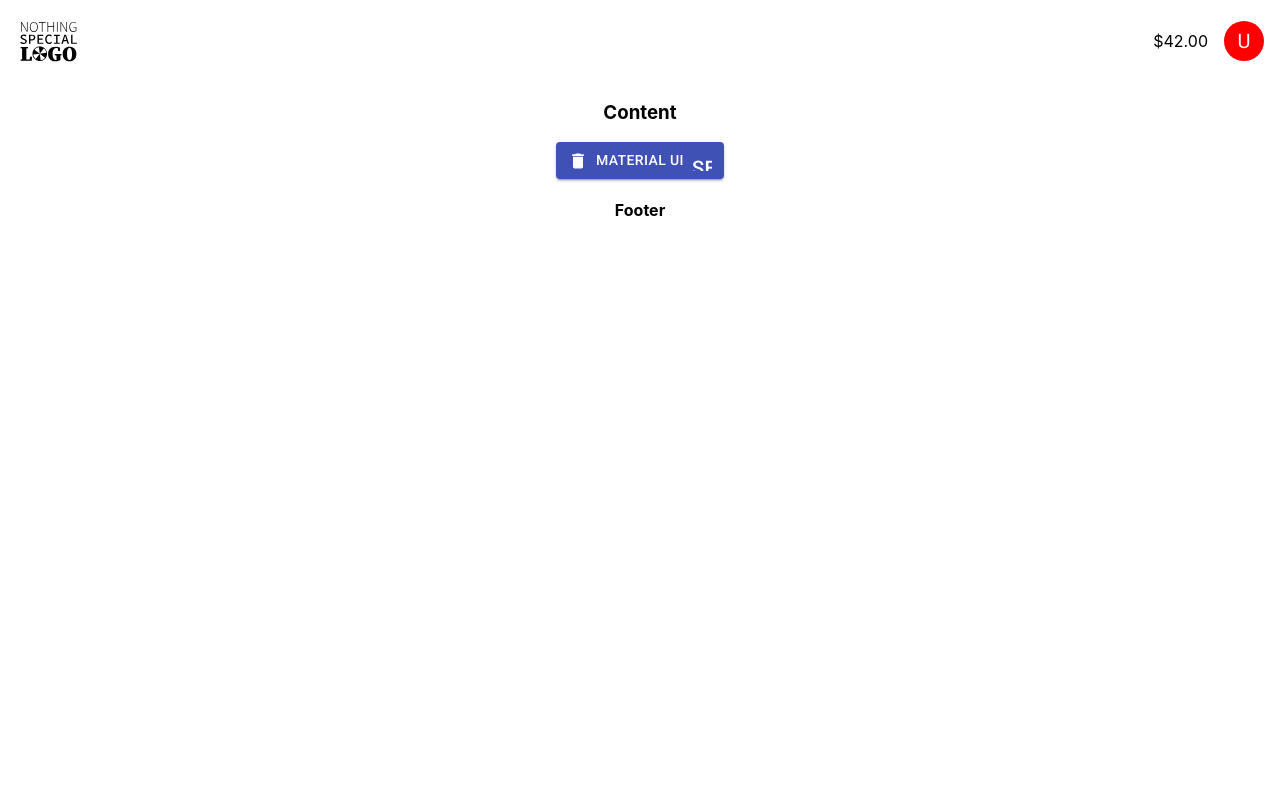
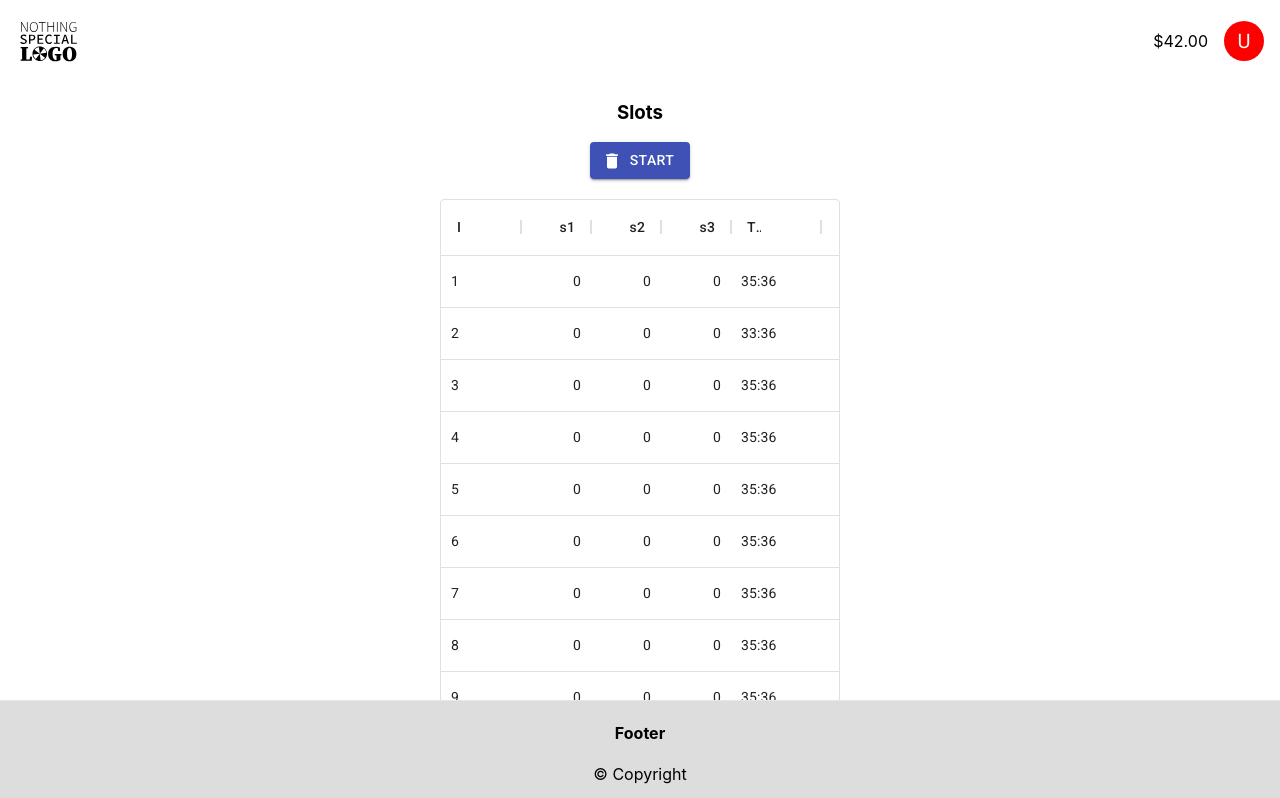
Before and after one commit to Wyrax/test-assessment-react-paktolus, a React (Create React App) app: page / in a window 1280 px wide. Shown: the top 798 px of the page. Built offline with nearby package versions, Linux system fonts and the light colour scheme.

Commit message:
Basic Layout

```diff
--- a/package.json
+++ b/package.json
@@ -4,6 +4,7 @@
   "private": true,
   "dependencies": {
     "@material-ui/core": "^4.11.3",
+    "@material-ui/data-grid": "^4.0.0-alpha.23",
     "@material-ui/icons": "^4.11.2",
     "@testing-library/jest-dom": "^5.11.10",
     "@testing-library/react": "^11.2.5",
--- a/src/Content.js
+++ b/src/Content.js
@@ -1,16 +1,10 @@
 import React, { Component } from 'react';
+import DataTable from './DataTable';
+// import { DataGrid } from '@material-ui/data-grid';
 import { makeStyles } from '@material-ui/core/styles';
 import Button from '@material-ui/core/Button';
 import Icon from '@material-ui/core/Icon';
 import DeleteIcon from '@material-ui/icons/Delete';
-
-// const useStyles = makeStyles((theme) => ({
-//   root: {
-//     '& > *': {
-//       margin: theme.spacing(1),
-//     },
-//   },
-// }));
 
 function Content() {
 
@@ -19,8 +13,9 @@ function Content() {
   return (
     <div>
     {/* <div className={classes.root}> */}
-      <h3>Content</h3>
-      <Button variant="contained" color="primary" startIcon={<DeleteIcon />} endIcon={<Icon>send</Icon>}>Material UI</Button>
+      <h3>Slots</h3>
+      <Button variant="contained" color="primary" startIcon={<DeleteIcon />} style={{ marginBottom: '20px' }}>Start</Button>
+      <DataTable></DataTable>
     </div>
   );
 
--- /dev/null
+++ b/src/DataTable.js
@@ -0,0 +1,73 @@
+import * as React from 'react';
+import { DataGrid } from '@material-ui/data-grid';
+import Box from '@material-ui/core/Box';
+
+const columns = [
+  { field: 'id', headerName: 'ID', width: 80 },
+  {
+    field: 'slot1',
+    headerName: 's1',
+    sortable: false,
+    type: 'number',
+    width: 70
+  },
+  {
+    field: 'slot2',
+    headerName: 's2',
+    sortable: false,
+    type: 'number',
+    width: 70
+  },
+  {
+    field: 'slot3',
+    headerName: 's3',
+    sortable: false,
+    type: 'number',
+    width: 70
+  },
+  {
+    field: 'time',
+    headerName: 'Time',
+    width: 90
+  }
+];
+
+const rows = [
+   { id: 1, slot1: 0, slot2: 0, slot3: 0, time: '35:36' },
+   { id: 2, slot1: 0, slot2: 0, slot3: 0, time: '33:36' },
+   { id: 3, slot1: 0, slot2: 0, slot3: 0, time: '35:36' },
+   { id: 4, slot1: 0, slot2: 0, slot3: 0, time: '35:36' },
+   { id: 5, slot1: 0, slot2: 0, slot3: 0, time: '35:36' },
+   { id: 6, slot1: 0, slot2: 0, slot3: 0, time: '35:36' },
+   { id: 7, slot1: 0, slot2: 0, slot3: 0, time: '35:36' },
+   { id: 8, slot1: 0, slot2: 0, slot3: 0, time: '35:36' },
+   { id: 9, slot1: 0, slot2: 0, slot3: 0, time: '35:36' },
+  { id: 10, slot1: 0, slot2: 0, slot3: 0, time: '35:36' },
+  { id: 11, slot1: 0, slot2: 0, slot3: 0, time: '35:36' },
+  { id: 12, slot1: 0, slot2: 0, slot3: 0, time: '35:36' },
+  { id: 13, slot1: 0, slot2: 0, slot3: 0, time: '35:36' },
+  { id: 14, slot1: 0, slot2: 0, slot3: 0, time: '35:36' },
+  { id: 15, slot1: 0, slot2: 0, slot3: 0, time: '35:36' },
+  { id: 16, slot1: 0, slot2: 0, slot3: 0, time: '35:36' },
+  { id: 17, slot1: 0, slot2: 0, slot3: 0, time: '35:36' },
+  { id: 18, slot1: 0, slot2: 0, slot3: 0, time: '35:36' },
+  { id: 19, slot1: 0, slot2: 0, slot3: 0, time: '35:36' },
+  { id: 20, slot1: 0, slot2: 0, slot3: 0, time: '35:36' },
+
+];
+
+export default function DataTable() {
+  return(
+    <Box
+      display="flex"
+      justifyContent="center"
+      // alignItems="center"
+      // height="auto"
+    >
+      <div style={{ width: '100%', maxWidth: '400px' }}>
+        <DataGrid rows={rows} columns={columns} autoHeight={true} pageSize={100}/>
+      </div>
+
+    </Box>
+  );
+}
--- a/src/Footer.js
+++ b/src/Footer.js
@@ -1,13 +1,36 @@
 import React, { Component } from 'react';
 
-function Footer() {
+const footerStyle = {
+  backgroundColor: "#ddd",
+  // fontSize: "20px",
+  // color: "white",
+  borderTop: "1px solid #E7E7E7",
+  textAlign: "center",
+  // padding: "20px",
+  position: "fixed",
+  left: "0",
+  bottom: "0",
+  // height: "60px",
+  width: "100%"
+};
 
+const phantomStyle = {
+  display: "block",
+  padding: "20px",
+  height: "60px",
+  // width: "100%"
+};
+
+function Footer({ children }) {
   return (
     <div>
+      <div style={phantomStyle} />
+      <div style={footerStyle}>
       <h4>Footer</h4>
+        <p>© Copyright</p>
+      </div>
     </div>
   );
-
 }
 
 export default Footer;
--- a/src/Header.js
+++ b/src/Header.js
@@ -6,10 +6,10 @@ import Box from '@material-ui/core/Box';
 function Header() { // Avatar must be replaced by module login/avatar
 
   return (
-    <div style={{ width: '100%', alignItems: 'center' }}>
+    <div style={{ width: '100%' }}>
       <Box display="flex" textAlign="left" p={1} bgcolor="background.paper">
         <Box display="flex" p={1} flexGrow={1} style={{ alignItems: 'center' }}>
-          <img src={logo} style={{ height: '50px'}}></img>
+          <img src={logo} alt="logo" style={{ height: '50px'}}></img>
         </Box>
         <Box display="flex" p={1} style={{ alignItems: 'center' }}>
           $42.00
--- /dev/null
+++ b/src/Table.js
@@ -0,0 +1 @@
+// versus DataTable
```
Also changed, not shown: 1 other file (tests, documents, lock files or other folders).
